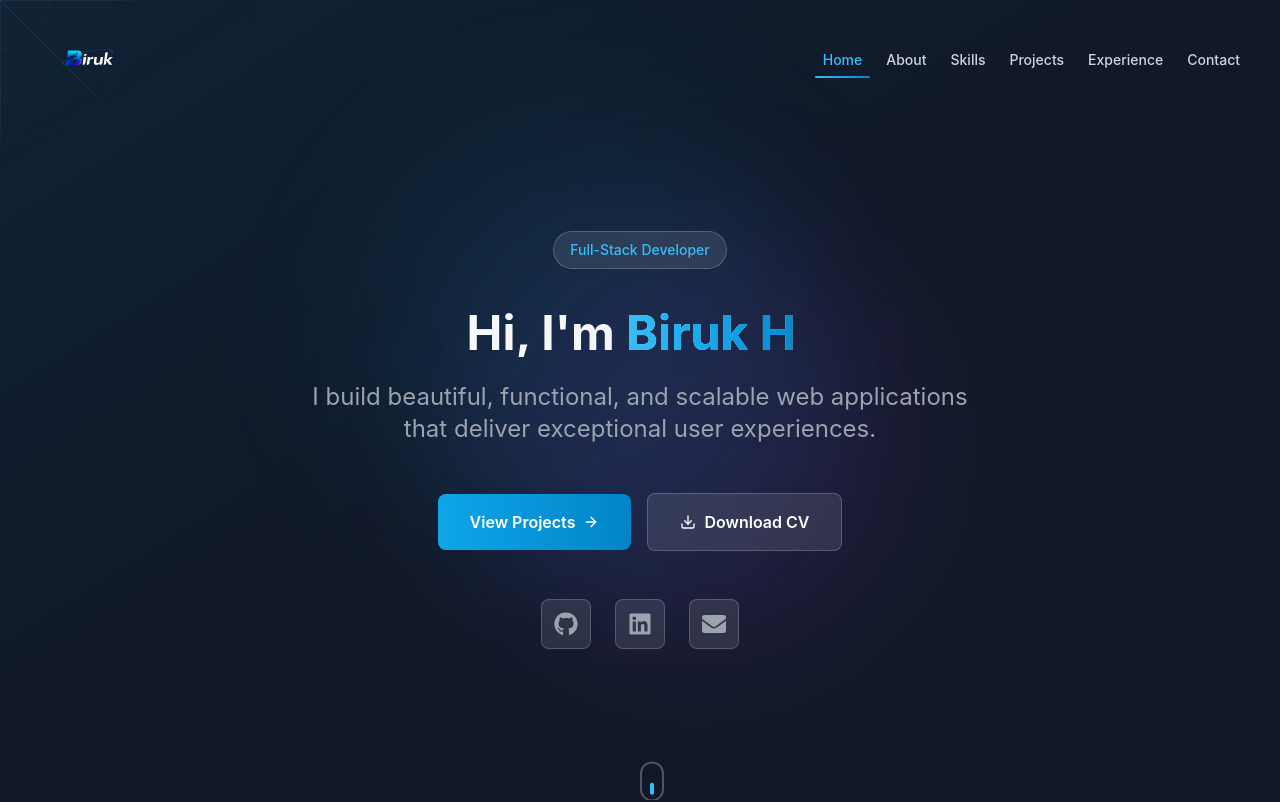
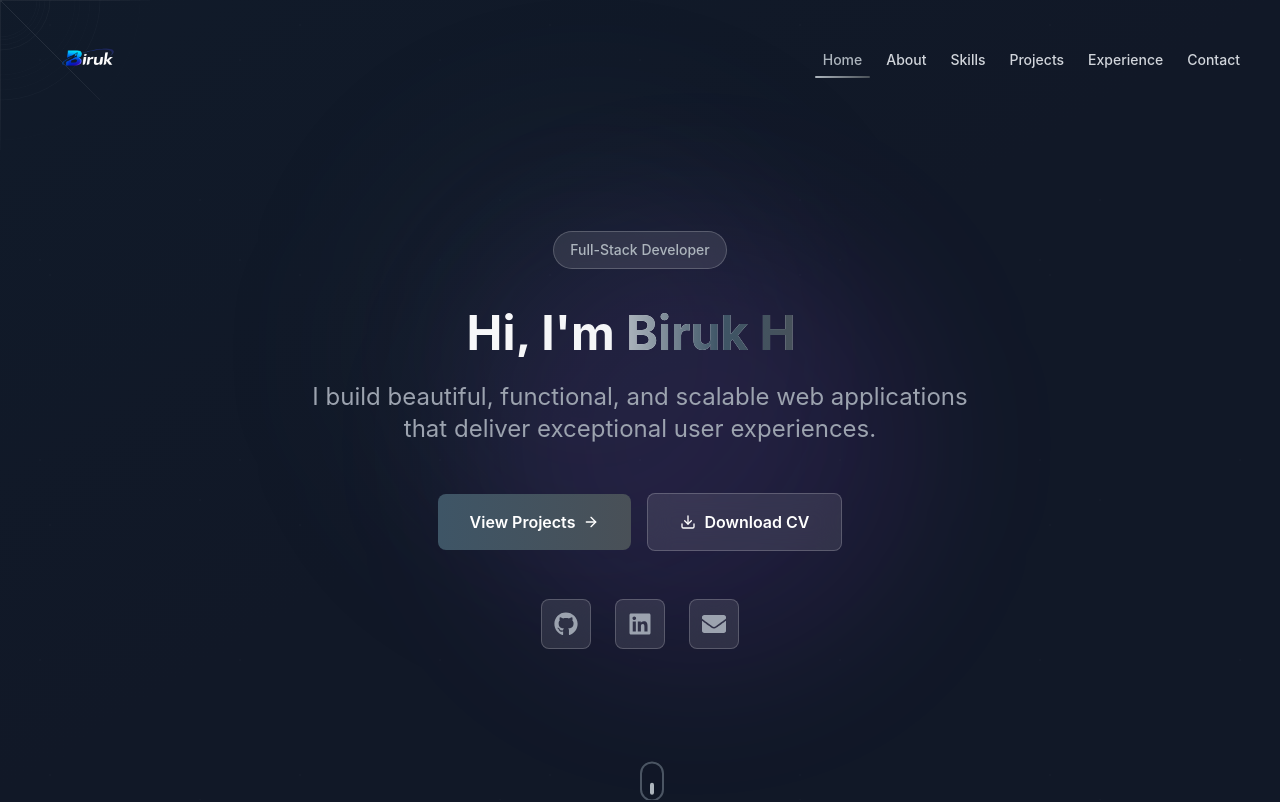
Before and after one commit to birukhabte/MyPersonalPortfolio, a React (Vite) app: page / in a window 1280 px wide. Shown: the top 802 px of the page. Built offline with nearby package versions, Linux system fonts and the light colour scheme.

Commit message:
back color chnaged

```diff
--- a/tailwind.config.js
+++ b/tailwind.config.js
@@ -7,18 +7,23 @@ export default {
   theme: {
     extend: {
       colors: {
+        background: '#0E2433',
         primary: {
-          50: '#f0f9ff',
-          100: '#e0f2fe',
-          200: '#bae6fd',
-          300: '#7dd3fc',
-          400: '#38bdf8',
-          500: '#0ea5e9',
-          600: '#0284c7',
-          700: '#0369a1',
-          800: '#075985',
-          900: '#0c4a6e',
+          DEFAULT: '#3E5566',
+          50: '#f8f9fa',
+          100: '#e9ecef',
+          200: '#dee2e6',
+          300: '#ced4da',
+          400: '#adb5bd',
+          500: '#3E5566',
+          600: '#495057',
+          700: '#343a40',
+          800: '#212529',
+          900: '#0E2433',
         },
+        secondary: '#6E8391',
+        accent: '#B7A999',
+        text: '#F4F2EC',
       },
       fontFamily: {
         sans: ['Inter', 'system-ui', 'sans-serif'],
```
